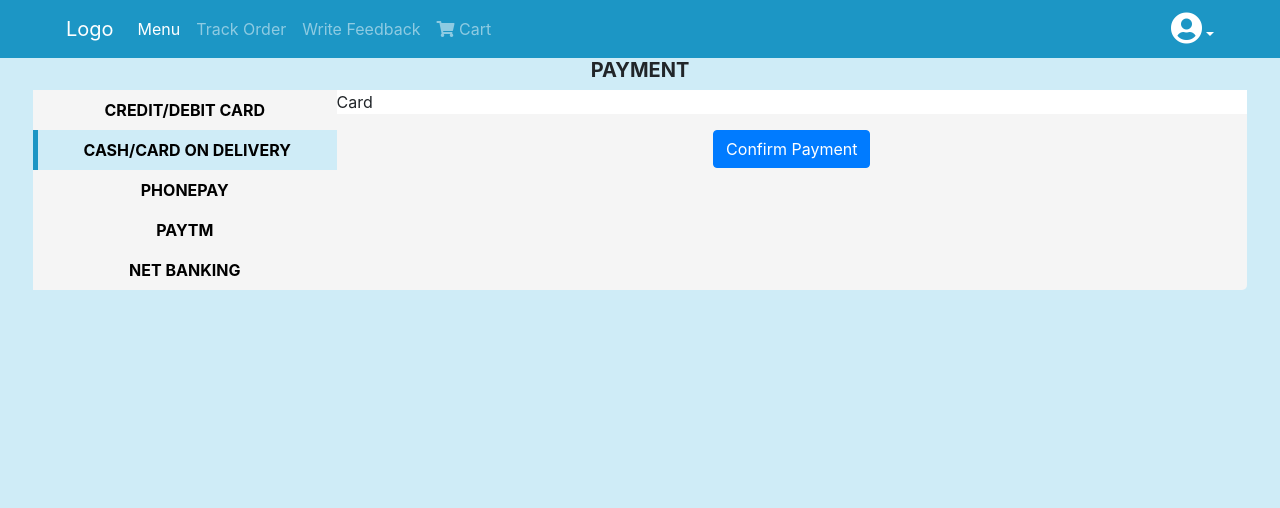
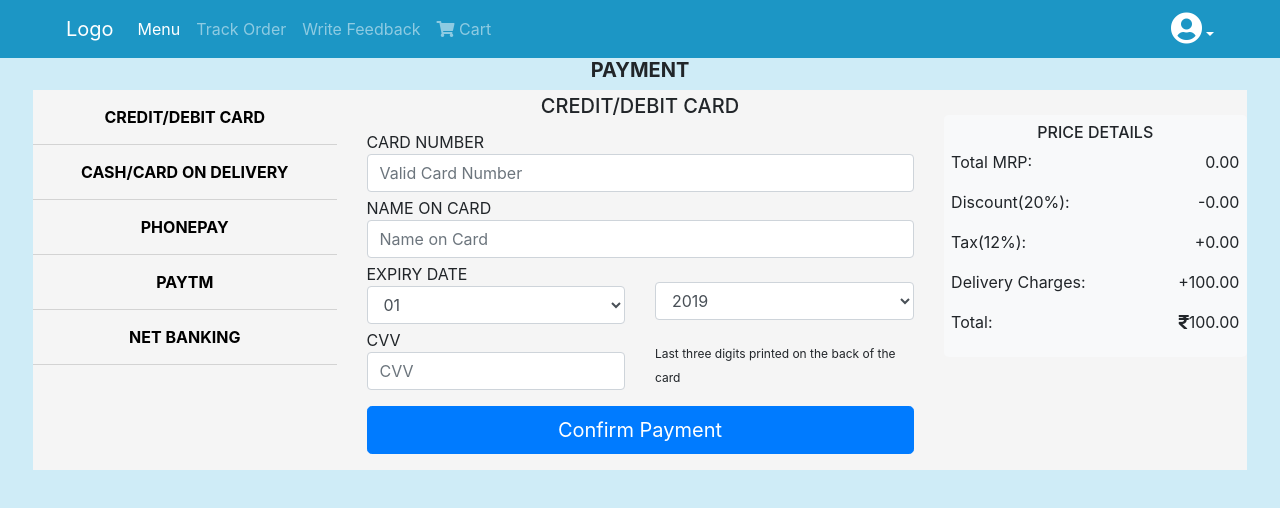
Before and after one commit to dikshagoyal26/Pizza-Delivery-master, a React (Create React App) app: page /checkout/payment in a window 1280 px wide. Shown: the top 508 px of the page. Built offline with nearby package versions, Linux system fonts and the light colour scheme.

Commit message:
Payment, Order Id generation

```diff
--- a/src/App.css
+++ b/src/App.css
@@ -52,9 +52,8 @@
 .name{
   text-align: center;
 }
-.editform,.cart_price_details{
+.editform, .cart_price_details{
   margin:25px auto;
-  width: 500px;
   padding: 2.5%;
   border-radius: 10px;
   text-align:left;
@@ -70,22 +69,22 @@
   cursor: pointer;
   font-weight: bold;
   color: black;
+  border-bottom: 0.5px solid lightgrey;
+  padding: 15px;
 }
-.payment .nav .active a{
+.payment .nav /*.active */a:hover{
   background:#cfecf7;
   border-left: 5px solid  #1c96c5;
   color : black;
 }
 
 .paymentmode{
-  background-color: white;
+
 }
-.payment .col-3,.payment .col-9{
+.payment .col-3{
   margin: 0;
-  padding: 0
+  padding:0;
 }
 .payment .row{
   background: #F5F5F5;
-  border-radius: 5px;
-  padding: 0px;
 }
--- a/src/components/Checkout/Order.js
+++ b/src/components/Checkout/Order.js
@@ -8,13 +8,19 @@ class Order extends React.Component{
 		return(
 				<div className="mx-5">
 					<h5 className="text-uppercase text-center font-weight-bold">Order</h5>
-						<span className="align-left mr-5"><Address /></span>
-						<span className="align-right"><PriceDetails purpose="Order" />
+					<div className="row">
+						<div className="col-md-6 col-sm-12">
+							<Address />
+						</div>
+						<div className=" col-md-6 col-sm-12">
+							<PriceDetails purpose="Order" />
 							<div className="text-center">
-						 	<a href="/checkout/payment">
-						 		<button className="btn btn-primary">Continue Order</button>
-						 	</a>
-						 </div></span>
+						 		<a href="/checkout/payment">
+						 			<button className="btn btn-primary">Continue Order</button>
+						 		</a>
+							</div>
+						</div>
+					</div>
 				</div>
 			)
 	}
--- a/src/components/Checkout/Payment.js
+++ b/src/components/Checkout/Payment.js
@@ -1,6 +1,8 @@
 import React from 'react';
 import PriceDetails from '../cart/PriceDetails';
 import Input from '../Input/Input';
+import Select from '../Input/Select';
+import { connect } from 'react-redux';
 
 class Order extends React.Component{
 	constructor(){
@@ -13,7 +15,15 @@ class Order extends React.Component{
 		this.setState({
 				paymentmode: e.target.name
 			})
-		console.log(this.state.paymentmode)
+	}
+	onPayment = (e) =>	{
+		let num= parseInt(Math.random()*100000000000);
+		alert("Order confirmed . Your order Id is: "+ num);
+		this.props.dispatch({
+			type:'ORDER_ID',
+			order_id: num
+		})
+		this.props.history.push('/track')
 	}
 	render(){
 		return(
@@ -40,30 +50,108 @@ class Order extends React.Component{
 			              </ul>
 
 					</div>
-					<div className="col-9">
+					<div className="col-6">
 						{(() =>
 							{ switch(this.state.paymentmode){
-								case 'card': return(<div className="paymentmode"><p>Card</p>
-					</div>)
-								case 'ondelivey': return(<div className="paymentmode"><p>Ondelivery</p></div>)
-								case 'phonepay': return(<div className="paymentmode"><p>phonepay</p></div>)
-								case 'paytm': return(<div className="paymentmode"><p>Paytm</p></div>)
-								case 'netbanking': return(<div className="paymentmode"><p>netbanking</p></div>)}
+								case 'card': return(
+												<div className="paymentmode">
+													<h5 className="text-center mt-1">CREDIT/DEBIT CARD</h5>
+													<div className="col">
+												        <form role="form">
+											                <div className="row">
+													            <div className="col-12">
+													            	<Input
+													            		title="CARD NUMBER"
+													                	type="text"
+													                    placeholder="Valid Card Number"
+													                />
+													            </div>
+												            </div>
+												             <div className="row">
+													            <div className="col-12">
+													            	<Input
+													            		title="NAME ON CARD"
+													                	type="text"
+													                    placeholder="Name on Card"
+													                />
+													            </div>
+												            </div>
+											                	<div className="row">
+													            <div className ="col">
+													            	<Select name="exp_month"
+													            			title="EXPIRY DATE"
+													            			placeholder="Month"
+																    		options={['01','02','03','04','05','06','07','08','09','10','11','12']}
+																    		/>
+													            </div>
+													            <div className ="col">
+																    <Select name="exp_year"
+																    		placeholder="Year"
+																    		options={['2019','2020','2021','2022','2023','2024','2025','2026','2027','2028','2029','2030','2031','2032','2033','2034','2035','2036','2037','2038','2039','2040']}
+																    		/>
+															    </div>
+															</div>
+															<div className="row">
+																<div className="col-6">
+																    <Input
+																    	title="CVV"
+																        type="password"
+																        name="CVV"
+																        placeholder="CVV"
+																        maxlength="3"
+																        minlength="3"
+																        pattern="[0-9]"
+																    />
+																</div>
+																<div className="col-6 mt-3">
+																    <span style={{fontSize:'12px'}}>Last three digits printed on the back of the card</span>
+																</div>
+															</div>
+														</form>
+														<div className="text-center my-3">
+																<button onClick={this.onPayment} className="btn btn-primary btn-block btn-lg">Confirm Payment</button>
+														</div>
+													</div>
+												</div>)
+								case 'ondelivey': return(<div className="paymentmode">
+															<h5 className="text-center mt-1">CARD/CASH ON DELIVERY</h5>
+															<div className="text-center my-3">
+																	<button onClick={this.onPayment} className="btn btn-primary btn-block btn-lg">Confirm Order</button>
+															</div>
+														</div>)
+								case 'phonepay': return(<div className="paymentmode">
+																<h5 className="text-center mt-1">PHONEPAY</h5>
+																<div className="text-center my-3">
+																		<button onClick={this.onPayment} className="btn btn-primary btn-block btn-lg">Confirm Order</button>
+																</div>
+															</div>)
+								case 'paytm': return(<div className="paymentmode">
+																<h5 className="text-center mt-1">PAYTM</h5>
+																<div className="text-center my-3">
+																		<button onClick={this.onPayment} className="btn btn-primary btn-block btn-lg">Confirm Order</button>
+																</div>
+															</div>)
+								case 'netbanking': return(<div className="paymentmode">
+																<h5 className="text-center mt-1">NET BANKING</h5>
+																<div className="text-center my-3">
+																		<button onClick={this.onPayment} className="btn btn-primary btn-block btn-lg">Confirm Order</button>
+																</div>
+															</div>)}
 
 							})()
 						}
-						<div className="text-center">
-							<a href="/track">
-								<button className="btn btn-primary">Confirm Payment</button>
-							</a>
-						</div>
+
 					</div>
 
-
+					<div className="col-3">
+						<PriceDetails
+							purpose="payment"
+						/>
+					</div>
 				</div>
 			</div>
 			)
 	}
 }
 
-export default Order;
+export default connect()(Order);
--- a/src/components/Input/Input.js
+++ b/src/components/Input/Input.js
@@ -3,7 +3,7 @@ import React from 'react';
 const Input = (props) => {
     return (
   <div>
-    <label htmlFor={props.name} className="form-label">{props.title}</label>
+    <label htmlFor={props.name} className="form-label mt-1 mb-0">{props.title}</label>
     <input
       className="form-control"
       id={props.name}
@@ -12,6 +12,12 @@ const Input = (props) => {
       value={props.value}
       onChange={props.handleChange}
       placeholder={props.placeholder}
+      min={props.min}
+      max={props.max}
+      maxLength={props.maxlength}
+      minLength={props.minlength}
+      size={props.size}
+      pattern={props.pattern}
     />
   </div>
 )
--- a/src/components/Input/Select.js
+++ b/src/components/Input/Select.js
@@ -2,7 +2,7 @@ import React from 'react';
 const Select = (props) =>{
 	return(
 		<div>
-			<label htmlFor={props.name}>{props.title}</label>
+			<label htmlFor={props.name} className=" mt-1 mb-0">{props.title}</label>
 			<select name={props.name}
 					onChange={props.handleChange}
 					className='form-control'
--- a/src/components/Track.js
+++ b/src/components/Track.js
@@ -1,11 +1,23 @@
 import React from 'react';
+import { connect } from 'react-redux';
 class Track extends React.Component{
+	handleClick = () =>{
+		console.log(this.props.order_history)
+	}
 	render(){
 		return(
-				<div>
-					<p>Track</p>
+				<div className="text-center">
+					<h5>Your order id is {this.props.order_id}</h5>
+					<button onClick={this.handleClick} className="btn btn-primary">Order History</button>
 				</div>
 			)
 	}
 }
-export default Track;
+const mapStateToProps = (state) =>{
+	return({
+		order_id: state.cr.order_id,
+		order_history: state.cr.order_history
+	})
+}
+
+export default connect(mapStateToProps)(Track);
--- a/src/components/cart/CartList.js
+++ b/src/components/cart/CartList.js
@@ -22,7 +22,9 @@ class CartList extends React.Component{
 			{this.props.cartitems.length ? (
 				<div>
 					<p className="text-right mr-5 font-weight-bold">Sub Total: {this.props.total_price}</p>
-					<PriceDetails />
+					<div className="col-md-6 m-auto">
+						<PriceDetails />
+					</div>
 				</div>) : null}
 
 		   </div>
--- a/src/reducers/cartReducer.js
+++ b/src/reducers/cartReducer.js
@@ -5,6 +5,8 @@ const initialState = {
     total_price: 0,//cart item sub total
     addedItems : [],
     order_price:0, //Price after tax, discount, etc
+    order_id:0,
+    order_history:[],
 }
 
 const cartReducer = (state = initialState , action)=>{
@@ -96,8 +98,15 @@ const cartReducer = (state = initialState , action)=>{
                 order_price:action.price
             }
         }
+        case 'ORDER_ID':{
+                return{
+                    ...state,
+                    order_id: action.order_id,
+                    addedItems: [],
+                    order_history: [...state.order_history, {order_id:action.order_id,order_items:[...state.addedItems]}]
+                }
+        }
     }
     return state;
-
   }
 export default cartReducer;
```
